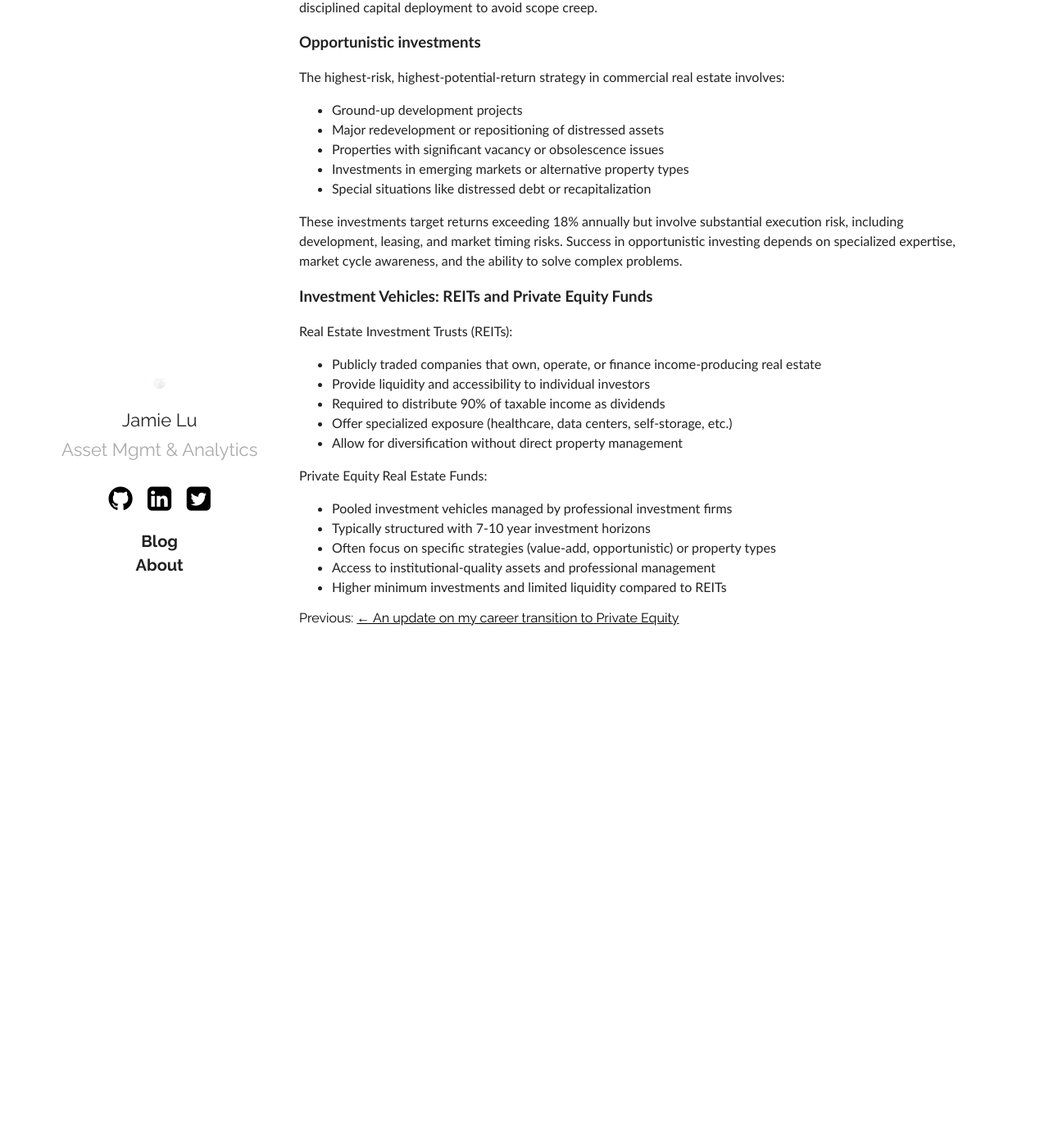
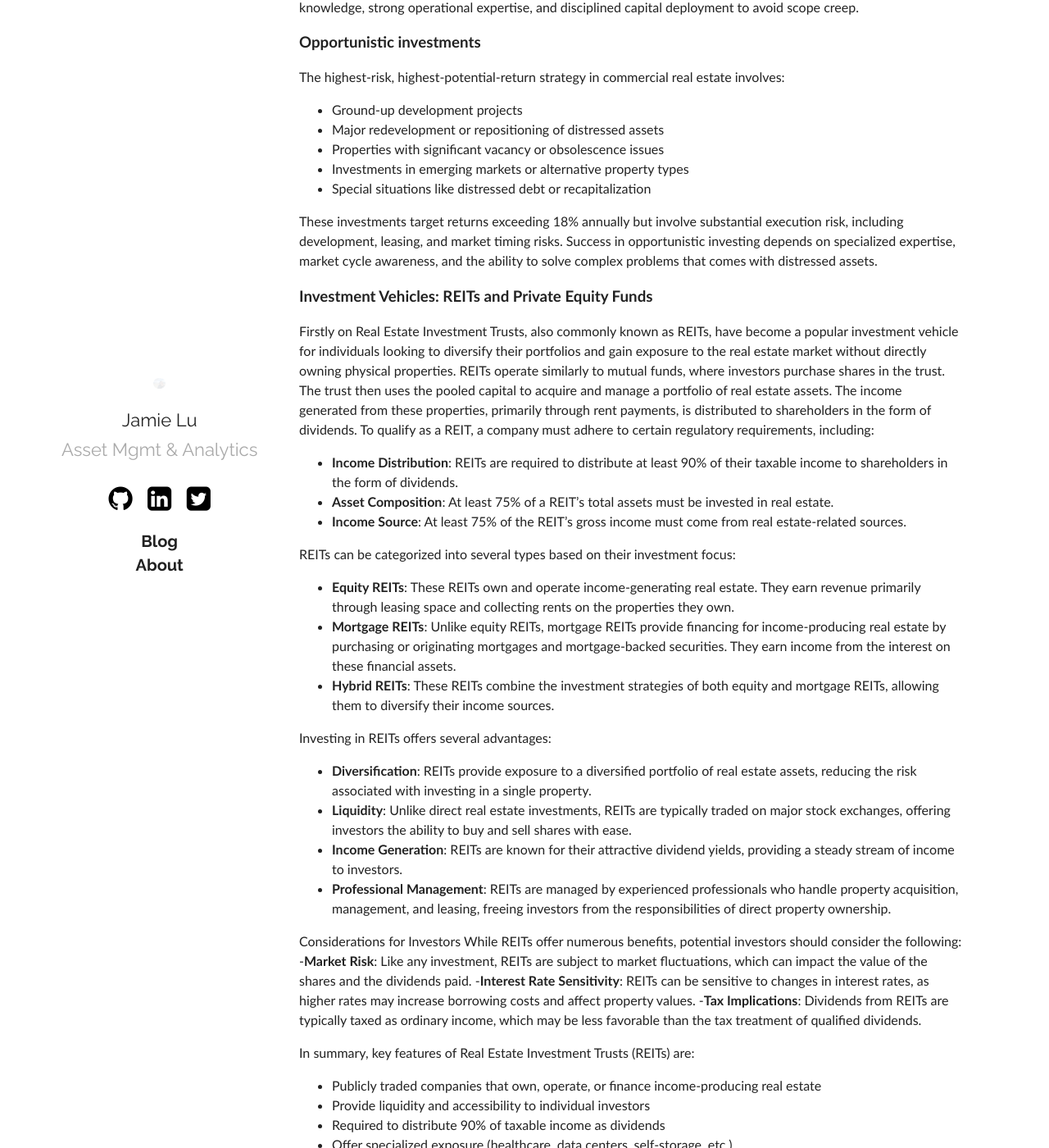
Before and after one commit to jamieqianhui/jamieqianhui.github.io, a Jekyll site: the page built from _posts/2025-10-06-Real-Estate-Investment-Strategies.markdown, in a window 1280 px wide and 1400 px high, scrolled down 1563 px. Shown: the whole window at 82% size. Built offline with Jekyll 4.4.1, drawn with Linux system fonts in a browser that asks for light colours; before the commit the page ends 2371 px from its top, so only the background shows below that; some of the changed text lies outside the part shown.

Commit message:
Update 2025-10-06-Real-Estate-Investment-Strategies.markdown

```diff
--- a/_posts/2025-10-06-Real-Estate-Investment-Strategies.markdown
+++ b/_posts/2025-10-06-Real-Estate-Investment-Strategies.markdown
@@ -8,25 +8,25 @@ categories: Asset Management PERE
 Crossing the 3rd year mark of my career in Real Estate Private Equity.
 As I reflect on three years in real estate private equity, I've had the opportunity to work across various investment strategies, each with distinct risk-return profiles. For professionals new to the industry or investors looking to diversify their portfolios, understanding these fundamental approaches to commercial real estate investing is essential. Sharing some insights gained from my journey so far.
 
-- Core investments:  The Foundation of Stability
-- Core-plus investments: Enhanced Returns with Moderate Risk
-- Value-add investments: Creating Worth Through Active Management
-- Opportunistic investments: High Risk, High Reward
-- Investment Vehicles: REITs and Private Equity Funds
+- **Core investments**:  The Foundation of Stability
+- **Core-plus investments**: Enhanced Returns with Moderate Risk
+- **Value-add investments**: Creating Worth Through Active Management
+- **Opportunistic investments**: High Risk, High Reward
+- **Investment Vehicles**: REITs and Private Equity Funds
 
 {: class="table-of-content"}
 * TOC
 {:toc}
 
 ### Core investments
-These high-quality, well-located properties in major markets usually come with stable, long-term renters—the properties are often 100% leased. Core investments require minimal management and capital improvements and provide steady, predictable cash flows with limited risk exposure. Plus, they’re easier to sell than other property investments. Because of the low risks, the investor will likely receive lower returns and face higher competition with core investment properties.
+These high-quality, well-located properties in major mature markets usually come with stable, long-term renters—the properties are often 100% leased. Core investments largely require minimal management and capital improvements and provide steady, predictable cash flows with limited risk exposure. Plus, they’re easier to sell than other property investments, given that these assets are typically new in building age. Because of the low risks, the investor will likely receive lower returns and face higher competition with core investment properties.
 Core investments represent the most conservative approach in commercial real estate. These properties are typically:
 - Fully leased (90%+ occupancy) with credit-worthy tenants
 - Located in prime markets with high barriers to entry
 - Newly built or in excellent condition with minimal capital expenditure needs
 - Secured with long-term leases providing stable cash flow
 
-The risk-return profile focuses on capital preservation with predictable income streams. Investors can expect single-digit annual returns (7-9%), primarily from reliable cash flow rather than appreciation. Think Class A office buildings in central business districts, grocery-anchored retail in affluent neighborhoods, or institutional-quality multifamily assets in supply-constrained markets.
+The risk-return profile focuses on capital preservation with predictable income streams. Investors can usually expect single-digit annual returns (7-9%), primarily from reliable cash flow rather than appreciation. Think Class A office buildings in central business districts, grocery-anchored retail in affluent neighborhoods, or institutional-quality multifamily assets in supply-constrained markets.
 
 ### Core-plus investments
 Core-plus investments slightly elevate the risk spectrum while maintaining many core characteristics. These assets might:
@@ -47,7 +47,7 @@ Value-add strategies involve significant improvement to underperforming properti
 - Opportunities for substantial lease-up or tenant improvement
 - Markets with strong fundamentals but temporary challenges
 
-Target returns range from 12-18% annually, with a greater portion coming from appreciation after successful execution. Successful value-add execution requires deep market knowledge, strong operational expertise, and disciplined capital deployment to avoid scope creep.
+Target returns typically range from 12-18% annually, with a greater portion coming from appreciation after successful execution of renovation or asset repositioning. Successful value-add execution requires deep market knowledge, strong operational expertise, and disciplined capital deployment to avoid scope creep.
 
 
 ### Opportunistic investments
@@ -59,10 +59,35 @@ The highest-risk, highest-potential-return strategy in commercial real estate in
 - Investments in emerging markets or alternative property types
 - Special situations like distressed debt or recapitalization
 
-These investments target returns exceeding 18% annually but involve substantial execution risk, including development, leasing, and market timing risks. Success in opportunistic investing depends on specialized expertise, market cycle awareness, and the ability to solve complex problems.
+These investments target returns exceeding 18% annually but involve substantial execution risk, including development, leasing, and market timing risks. Success in opportunistic investing depends on specialized expertise, market cycle awareness, and the ability to solve complex problems that comes with distressed assets.
 
 ### Investment Vehicles: REITs and Private Equity Funds
-Real Estate Investment Trusts (REITs):
+
+Firstly on Real Estate Investment Trusts, also commonly known as REITs, have become a popular investment vehicle for individuals looking to diversify their portfolios and gain exposure to the real estate market without directly owning physical properties. REITs operate similarly to mutual funds, where investors purchase shares in the trust. The trust then uses the pooled capital to acquire and manage a portfolio of real estate assets. The income generated from these properties, primarily through rent payments, is distributed to shareholders in the form of dividends. To qualify as a REIT, a company must adhere to certain regulatory requirements, including:
+
+- **Income Distribution**: REITs are required to distribute at least 90% of their taxable income to shareholders in the form of dividends.
+- **Asset Composition**: At least 75% of a REIT's total assets must be invested in real estate.
+- **Income Source**: At least 75% of the REIT's gross income must come from real estate-related sources.
+
+REITs can be categorized into several types based on their investment focus:
+
+- **Equity REITs**: These REITs own and operate income-generating real estate. They earn revenue primarily through leasing space and collecting rents on the properties they own.
+- **Mortgage REITs**: Unlike equity REITs, mortgage REITs provide financing for income-producing real estate by purchasing or originating mortgages and mortgage-backed securities. They earn income from the interest on these financial assets.
+- **Hybrid REITs**: These REITs combine the investment strategies of both equity and mortgage REITs, allowing them to diversify their income sources.
+
+Investing in REITs offers several advantages:
+- **Diversification**: REITs provide exposure to a diversified portfolio of real estate assets, reducing the risk associated with investing in a single property.
+- **Liquidity**: Unlike direct real estate investments, REITs are typically traded on major stock exchanges, offering investors the ability to buy and sell shares with ease.
+- **Income Generation**: REITs are known for their attractive dividend yields, providing a steady stream of income to investors.
+- **Professional Management**: REITs are managed by experienced professionals who handle property acquisition, management, and leasing, freeing investors from the responsibilities of direct property ownership.
+
+Considerations for Investors
+While REITs offer numerous benefits, potential investors should consider the following:
+-**Market Risk**: Like any investment, REITs are subject to market fluctuations, which can impact the value of the shares and the dividends paid.
+-**Interest Rate Sensitivity**: REITs can be sensitive to changes in interest rates, as higher rates may increase borrowing costs and affect property values.
+-**Tax Implications**: Dividends from REITs are typically taxed as ordinary income, which may be less favorable than the tax treatment of qualified dividends.
+
+In summary, key features of Real Estate Investment Trusts (REITs) are:
 
 - Publicly traded companies that own, operate, or finance income-producing real estate
 - Provide liquidity and accessibility to individual investors
@@ -70,7 +95,12 @@ Real Estate Investment Trusts (REITs):
 - Offer specialized exposure (healthcare, data centers, self-storage, etc.)
 - Allow for diversification without direct property management
 
-Private Equity Real Estate Funds:
+Real Estate Investment Trusts provide a compelling option for investors seeking exposure to the real estate market without the complexities of direct property ownership. With their potential for diversification, liquidity, and income generation, REITs can be a valuable addition to a well-rounded investment portfolio. However, as with any investment, it's crucial to conduct thorough research and consider individual financial goals and risk tolerance before investing in REITs.
+
+Whether you're a seasoned investor or just starting, understanding the dynamics of REITs can help you make informed decisions and potentially reap the rewards of real estate investment.
+
+
+Next on Private Equity Real Estate Funds:
 
 - Pooled investment vehicles managed by professional investment firms
 - Typically structured with 7-10 year investment horizons
```
